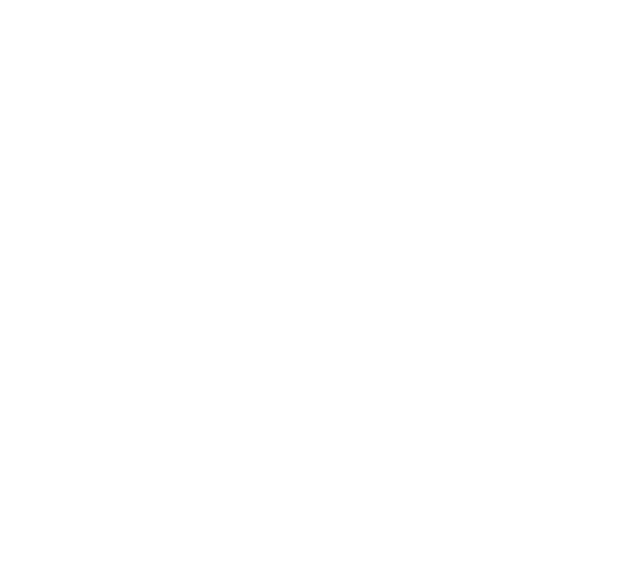
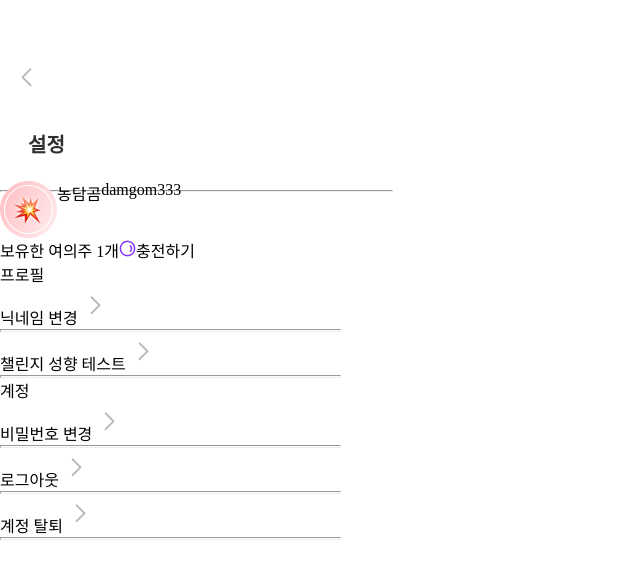
Before and after one commit to 11th-LikeLion-DragOn/DragOn_Front, a React (Create React App) app: page /setting in a window 1280 px wide. Before the commit this address had no page. Shown: the top 578 px of the page, without its empty margins (0-640 px from the left). Built offline with nearby package versions, Linux system fonts and the light colour scheme.

Commit message:
feat: TopBar 추가

```diff
--- a/src/App.js
+++ b/src/App.js
@@ -5,6 +5,7 @@
 //pages
 import LoginPage from "./pages/LoginPage";
 import SignupPage from "./pages/SignupPage";
+import SettingPage from "./pages/SettingPage";
 
 function App() {
   return (
@@ -14,6 +15,9 @@
           {/*로그인/회원가입*/}
           <Route path={"/login"} element={<LoginPage />}></Route>
           <Route path={"/signup"} element={<SignupPage />}></Route>
+
+          {/* 설정페이지 */}
+          <Route path={"/setting"} element={<SettingPage />}></Route>
         </Routes>
       </Router>
     </>
--- /dev/null
+++ b/src/components/common/TopBar.js
@@ -0,0 +1,43 @@
+import React from "react";
+import { styled } from "styled-components";
+import clickLeft from "../../assets/icons/click-left.png";
+
+const TopBar = ({ titleText }) => {
+  return (
+    <>
+      <Wrapper>
+        <img src={clickLeft} style={{ cursor: "pointer" }} />
+        <Title>
+          <span>{titleText}</span>
+        </Title>
+        <hr></hr>
+      </Wrapper>
+    </>
+  );
+};
+
+export default TopBar;
+
+const Wrapper = styled.div`
+  justify-content: center;
+  width: 393px;
+  height: 181px;
+  flex-shrink: 0;
+  img {
+    width: 24px;
+    height: 38px;
+    flex-shrink: 0;
+    margin-top: 58px;
+    margin-left: 16px;
+  }
+`;
+const Title = styled.div`
+  color: var(--black, #303030);
+  font-family: Pretendard;
+  font-size: 20px;
+  font-weight: 600;
+  line-height: normal;
+  margin-top: 29px;
+  margin-bottom: 32px;
+  margin-left: 28px;
+`;
--- /dev/null
+++ b/src/pages/SettingPage.js
@@ -0,0 +1,76 @@
+import React from "react";
+import { styled } from "styled-components";
+
+import TopBar from "../components/common/TopBar";
+//image
+import profile1 from "../assets/icons/profile1.png";
+import marblePurple from "../assets/icons/marble-purple.png";
+import clickRight from "../assets/icons/click-right.png";
+
+const SettingPage = () => {
+  return (
+    <>
+      <TopBar titleText="설정" />
+      <Info>
+        <img src={profile1} />
+        <div>농담곰</div>
+        <div className="nickname">damgom333</div>
+      </Info>
+
+      <Excharge>
+        보유한 여의주 1개
+        <img src={marblePurple} />
+        충전하기
+      </Excharge>
+      <Profile>
+        <span>프로필</span>
+        <div>
+          닉네임 변경 <img src={clickRight} />
+        </div>
+        <hr></hr>
+        <div>
+          챌린지 성향 테스트 <img src={clickRight} />
+        </div>
+        <hr></hr>
+      </Profile>
+      <Account>
+        <span>계정</span>
+        <div>
+          비밀번호 변경 <img src={clickRight} />
+        </div>
+        <hr></hr>
+        <div>
+          로그아웃 <img src={clickRight} />
+        </div>
+        <hr></hr>
+        <div>
+          계정 탈퇴 <img src={clickRight} />
+        </div>
+        <hr></hr>
+      </Account>
+    </>
+  );
+};
+
+export default SettingPage;
+const Info = styled.div`
+  display: flex;
+  img {
+    width: 57px;
+    height: 57px;
+    flex-shrink: 0;
+  }
+`;
+const Excharge = styled.div``;
+const Profile = styled.div`
+  hr {
+    width: 339px;
+    height: 1px;
+  }
+`;
+const Account = styled.div`
+  hr {
+    width: 339px;
+    height: 1px;
+  }
+`;
```
Also changed, not shown: 1 other file (tests, documents, lock files or other folders).
